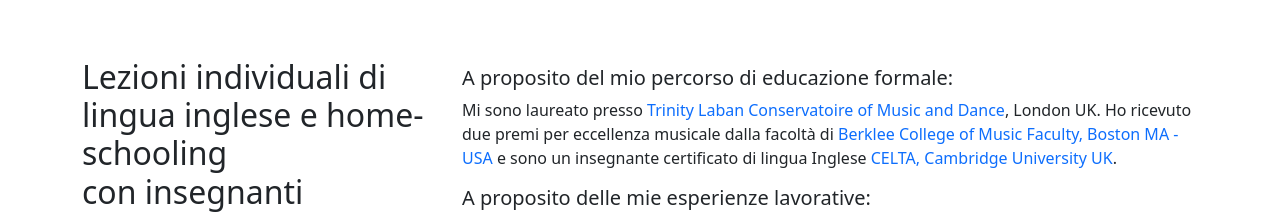
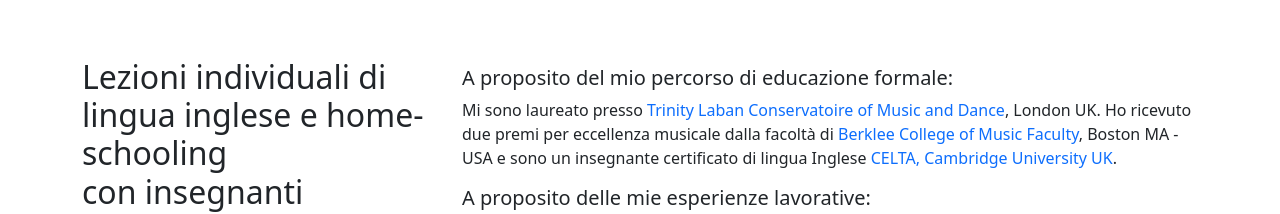
Before and after one commit to viaora/ingleseperfetto, a plain HTML site: page index-it.html in a window 1280 px wide. Shown: the part 900-1114 px from the top of the page. Drawn offline with nearby package versions, Linux system fonts and the light colour scheme.

Commit message:
content updates

```diff
--- a/index-it.html
+++ b/index-it.html
@@ -115,7 +115,7 @@
                     <p>Mi sono laureato presso <a href="https://www.trinitylaban.ac.uk" target="_blank">Trinity Laban
                             Conservatoire of Music and Dance</a>, London UK. Ho ricevuto
                         due premi per eccellenza musicale dalla facoltà di <a href="https://college.berklee.edu/faculty"
-                            target="_blank">Berklee College of Music Faculty, Boston MA - USA</a> e sono un insegnante certificato di
+                            target="_blank">Berklee College of Music Faculty</a>, Boston MA - USA e sono un insegnante certificato di
                         lingua Inglese <a
                             href="https://www.cambridgeenglish.org/teaching-english/teaching-qualifications/celta/"
                             target="_blank">CELTA, Cambridge University UK</a>.
```
